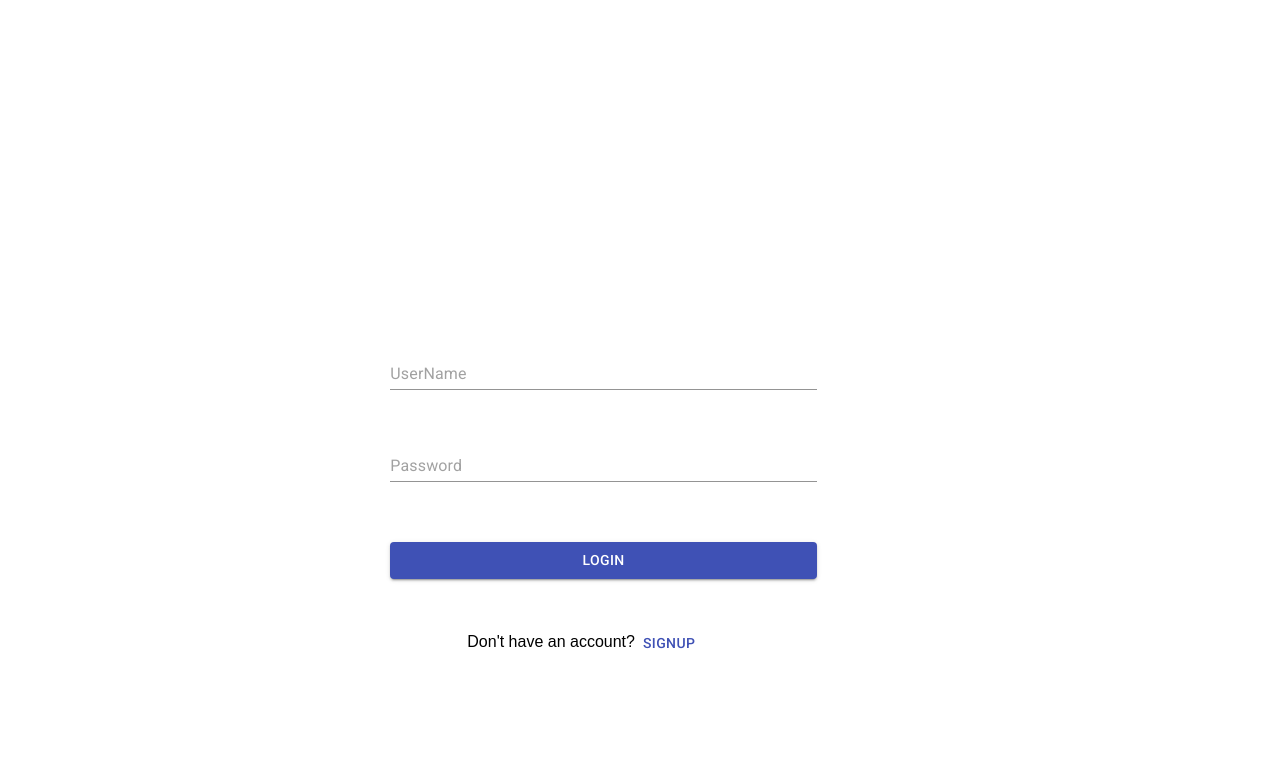
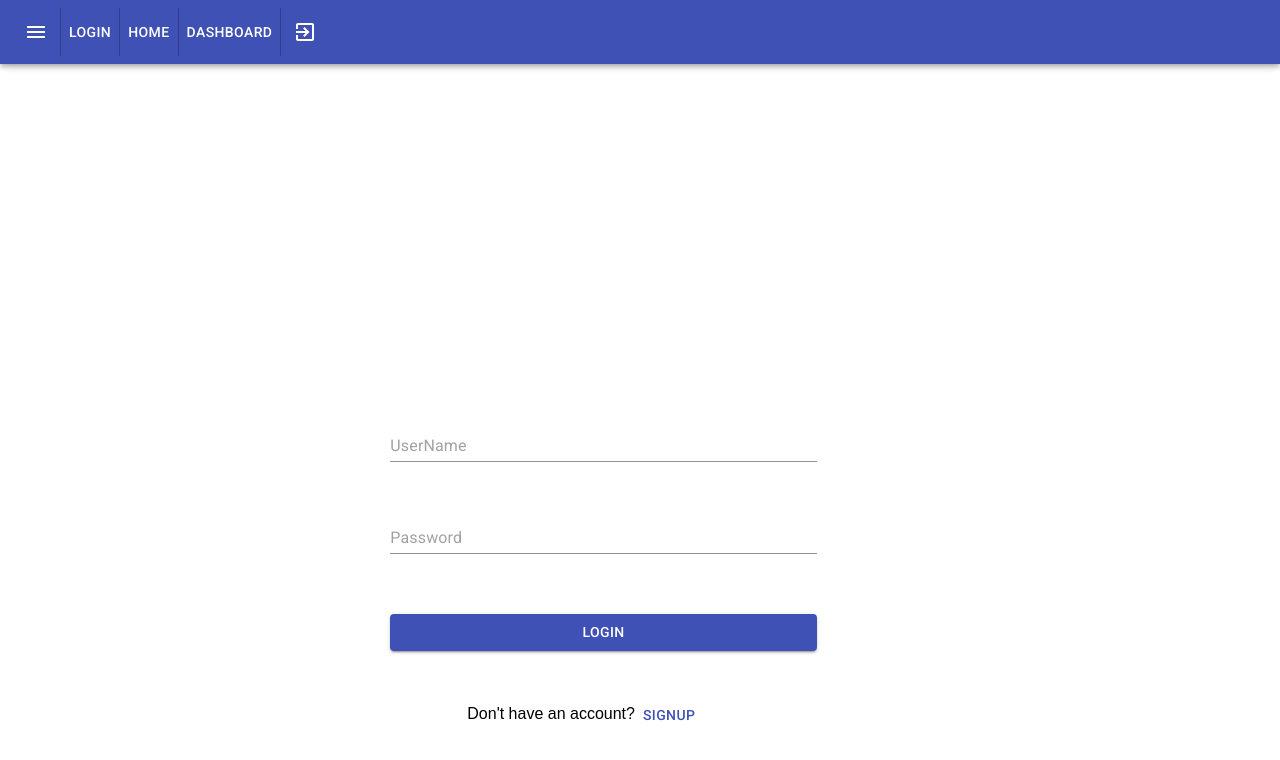
Before and after one commit to epowelldev/p03-outdoor-activity-app, a React (Create React App) app in the folder client/: page /Login in a window 1280 px wide. Shown: the top 760 px of the page. Built offline with nearby package versions, Linux system fonts and the light colour scheme; no server answers; the HTML template or start-up script is replaced by a standard one.

Commit message:
attempted styling on navbar

```diff
--- a/client/src/App.js
+++ b/client/src/App.js
@@ -13,7 +13,7 @@ function App() {
   return (
     <Router>
       <Container>
-        {/* <Navbar /> */}
+        <Navbar />
         <Switch>
           <Route exact path="/" component={Home} />
           <Route exact path="/CreateEvent" component={CreateEvent} />
--- a/client/src/components/Login.js
+++ b/client/src/components/Login.js
@@ -61,7 +61,7 @@ function Login(){
 
 if(loggedIn){
   return <Redirect to={{ pathname: "/Events" }} />;
-}else{
+} else{
     return(
       <form onSubmit={handleSubmit}>
 
@@ -77,7 +77,6 @@ return(
         </Box>
 
       </form>
-
     );
   }
 }
--- a/client/src/components/layout/Navbar.js
+++ b/client/src/components/layout/Navbar.js
@@ -1,29 +1,48 @@
 /* eslint-disable import/no-anonymous-default-export */
-// import AppBar from '@material-ui/core/AppBar';
-// import Toolbar from '@material-ui/core/Toolbar';
-// import Button from '@material-ui/core/Button';
-// import IconButton from '@material-ui/core/IconButton';
-// import MenuIcon from '@material-ui/icons/Menu';
+import AppBar from '@material-ui/core/AppBar';
+import Toolbar from '@material-ui/core/Toolbar';
+import Button from '@material-ui/core/Button';
+import IconButton from '@material-ui/core/IconButton';
+import MenuIcon from '@material-ui/icons/Menu';
 
-// import ExitToAppIcon from '@material-ui/icons/ExitToApp';
-// import ButtonGroup from '@material-ui/core/ButtonGroup';
-// import { Fragment } from 'react';
+import ExitToAppIcon from '@material-ui/icons/ExitToApp';
+import ButtonGroup from '@material-ui/core/ButtonGroup';
+import { Fragment } from 'react';
+import { makeStyles } from "@material-ui/core/styles";
 
-// export default () => {
-//   return (
-//     <Fragment>
-//       <AppBar>
-//         <Toolbar>
-//           <ButtonGroup variant="text" color="inherit">
-//             <IconButton edge="start" aria-label="menu"><MenuIcon /></IconButton>
-//             <Button>Login</Button>
-//             <Button>Home</Button>
-//             <Button>Dashboard</Button>
-//             <IconButton edge="end" aria-label="logout"><ExitToAppIcon /></IconButton>
-//           </ButtonGroup>
-//         </Toolbar>
-//       </AppBar>
-//       <Toolbar/>
-//     </Fragment>
-//   );
-// }
+const useStyles = makeStyles((theme) => ({
+  root: {
+    flexGrow: 1,
+  },
+  menuButton: {
+    // marginRight: theme.spacing(),
+  },
+  title: {
+    flexGrow: 1,
+  },
+}));
+
+export default () => {
+  const classes = useStyles();
+
+  return (
+    <Fragment>
+      <AppBar>
+        <Toolbar>
+          <ButtonGroup variant="text" color="inherit">
+            <IconButton edge="start" aria-label="menu" className={classes.menuButton}>
+              <MenuIcon />
+            </IconButton>
+            <Button>Login</Button>
+            <Button>Home</Button>
+            <Button>Dashboard</Button>
+            <IconButton edge="end" aria-label="logout">
+              <ExitToAppIcon />
+            </IconButton>
+          </ButtonGroup>
+        </Toolbar>
+      </AppBar>
+      <Toolbar/>
+    </Fragment>
+  );
+}
```
Lines whose indentation alone changed are shown as unchanged.
